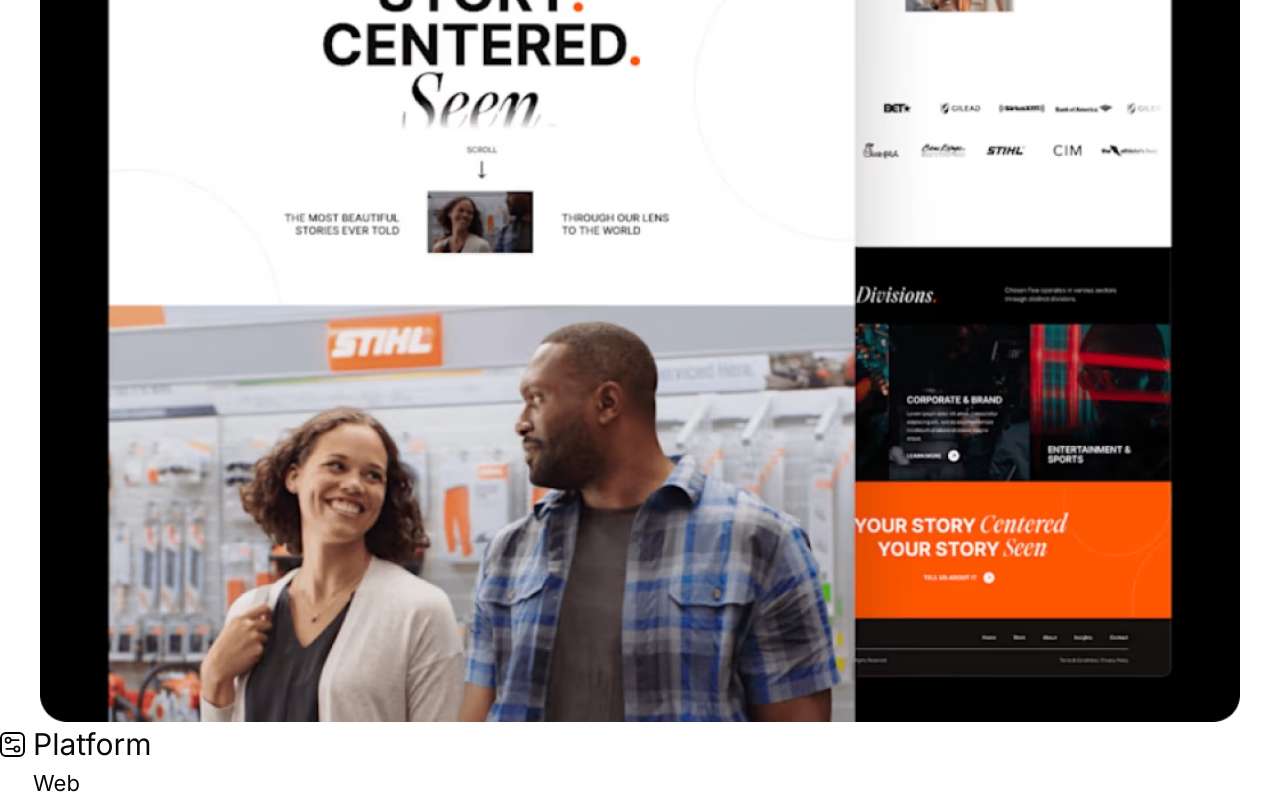
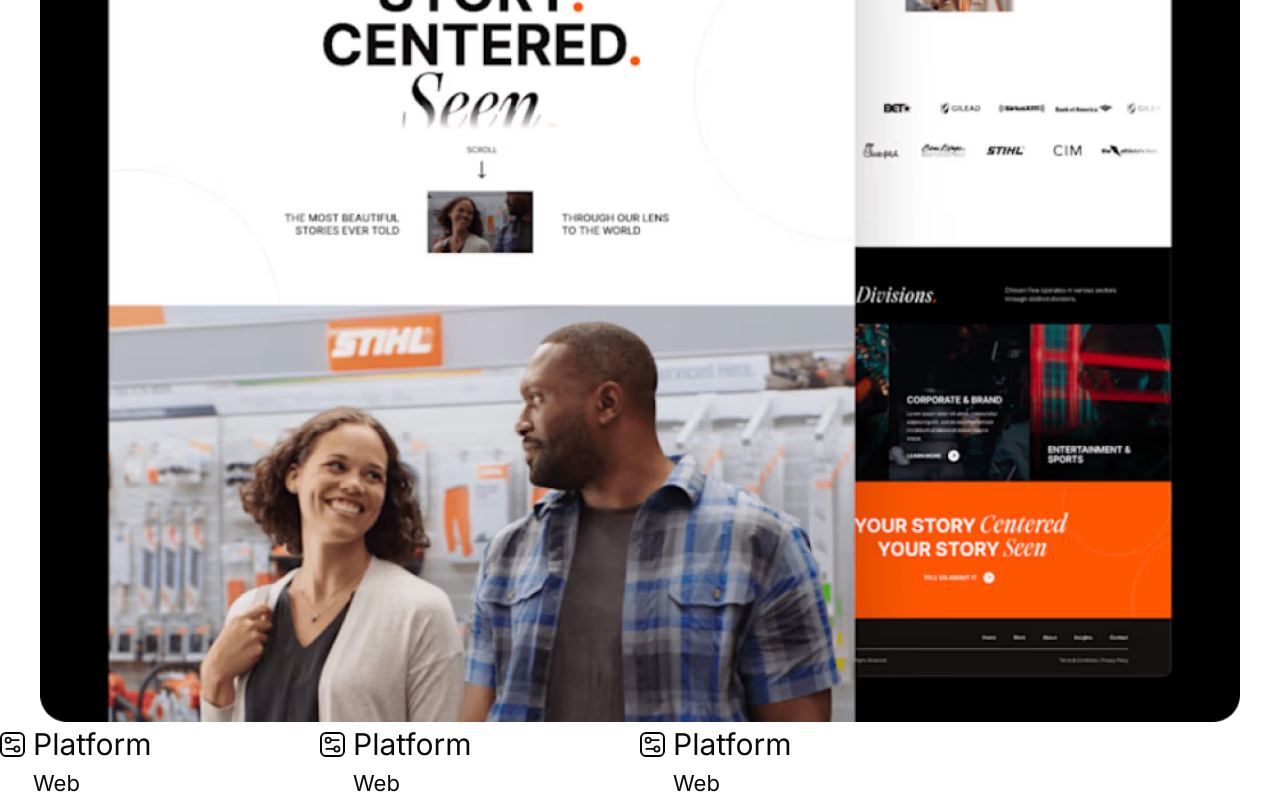
Before and after one commit to Roshen-Perera/ceylon-developers-portfolio, a Next.js app: page /projects in a window 1280 px wide. Shown: the part 621-1421 px from the top of the page. Built offline with nearby package versions, Linux system fonts and the light colour scheme.

Commit message:
added more info

```diff
--- a/components/projectInfo.tsx
+++ b/components/projectInfo.tsx
@@ -14,6 +14,24 @@ const ProjectInfo = () => {
             <p className="text-[22px]">Web</p>
           </div>
         </div>
+        <div className="flex flex-row gap-2">
+          <div>
+            <Settings2 width={25} height={25} className="border-2 mt-2.5 rounded-sm border-black"/>
+          </div>
+          <div>
+            <h5 className="text-[30px]">Platform</h5>
+            <p className="text-[22px]">Web</p>
+          </div>
+        </div>
+        <div className="flex flex-row gap-2">
+          <div>
+            <Settings2 width={25} height={25} className="border-2 mt-2.5 rounded-sm border-black"/>
+          </div>
+          <div>
+            <h5 className="text-[30px]">Platform</h5>
+            <p className="text-[22px]">Web</p>
+          </div>
+        </div>
       </div>
     </div>
   );
```
